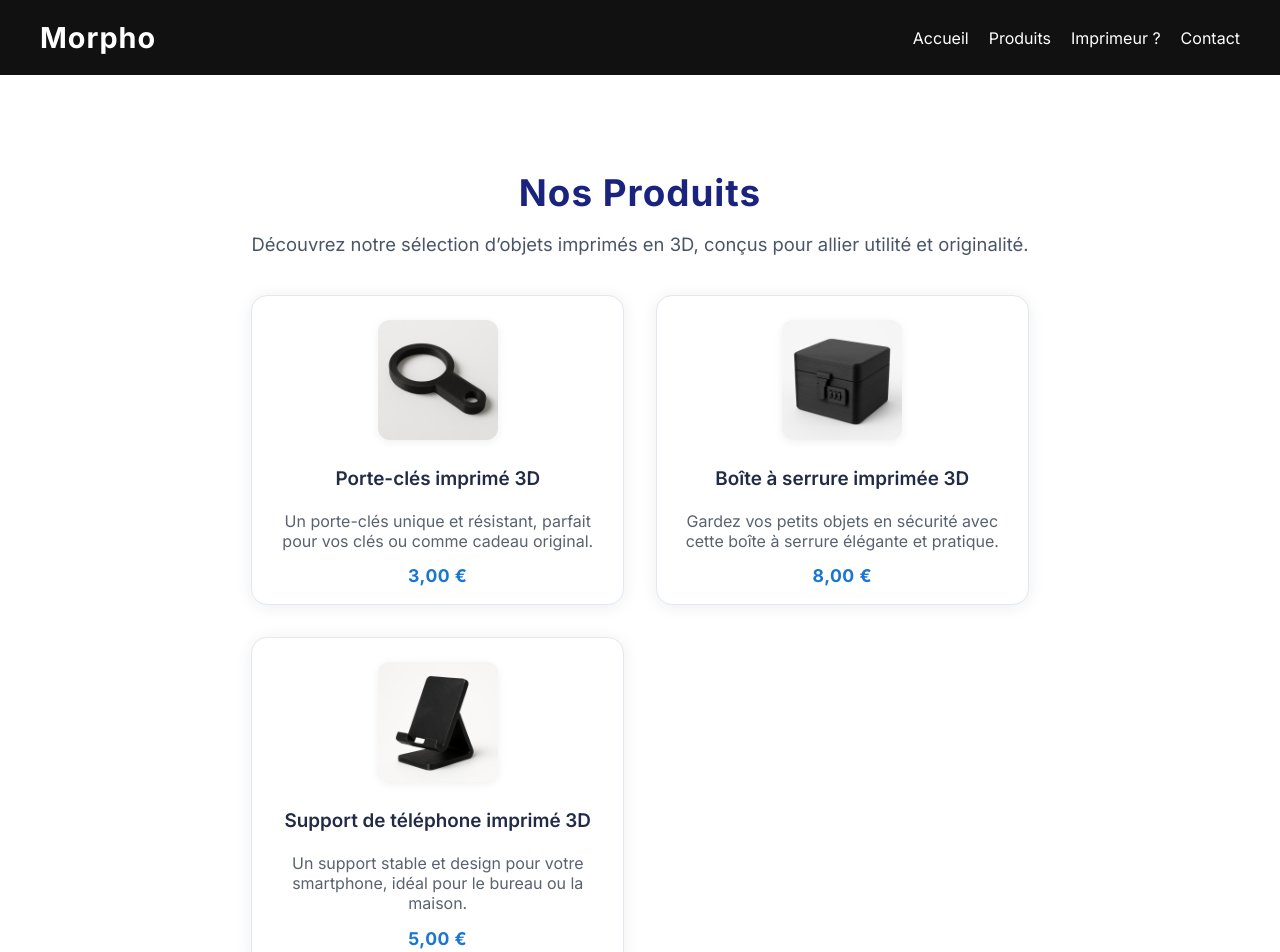
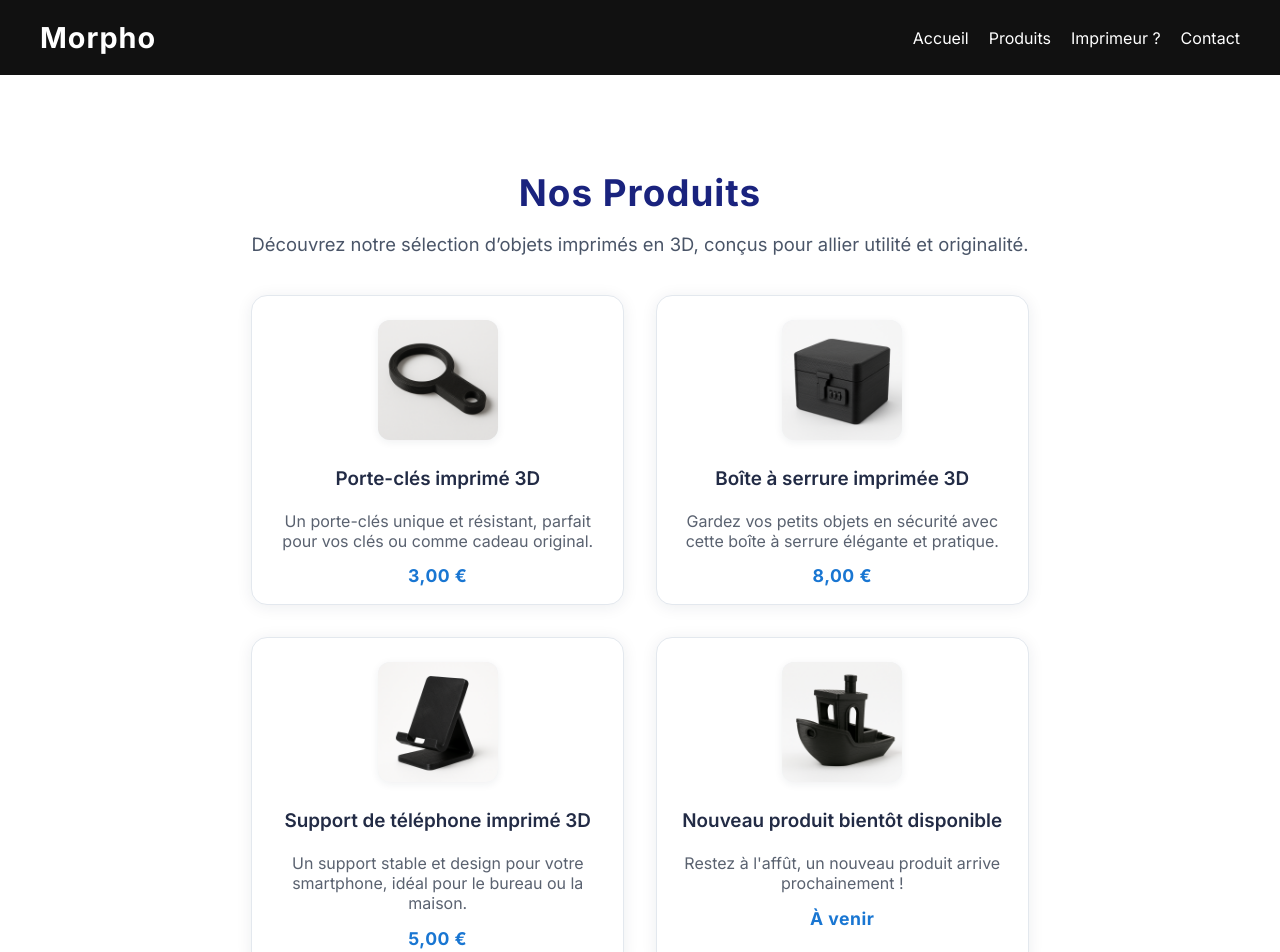
Before and after one commit to LeaRiglet/Morpho, a React (Vite) app: page /Morpho/products in a window 1280 px wide. Shown: the top 952 px of the page. Built offline with nearby package versions, Linux system fonts and the light colour scheme.

Commit message:
add coming soon product

```diff
--- a/src/pages/Products.jsx
+++ b/src/pages/Products.jsx
@@ -19,6 +19,12 @@ const products = [
     title: "Support de téléphone imprimé 3D",
     description: "Un support stable et design pour votre smartphone, idéal pour le bureau ou la maison.",
     price: "5,00 €"
+  },
+  {
+    image: "/Morpho/3d_printed_benchy.png",
+    title: "Nouveau produit bientôt disponible",
+    description: "Restez à l'affût, un nouveau produit arrive prochainement !",
+    price: "À venir"
   }
 ];
 
```
Also changed, not shown: public/3d_printed_benchy.png (added).
